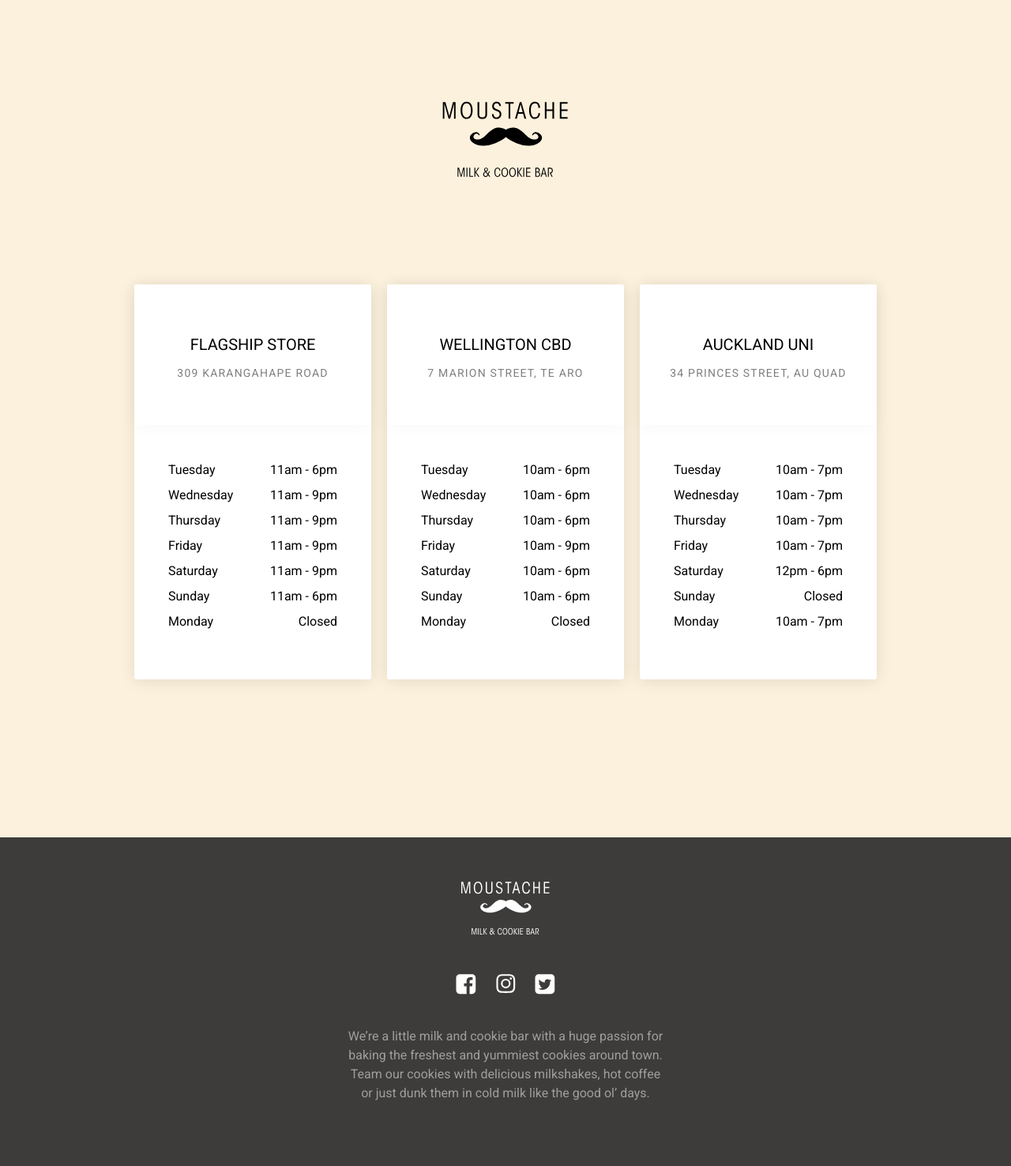
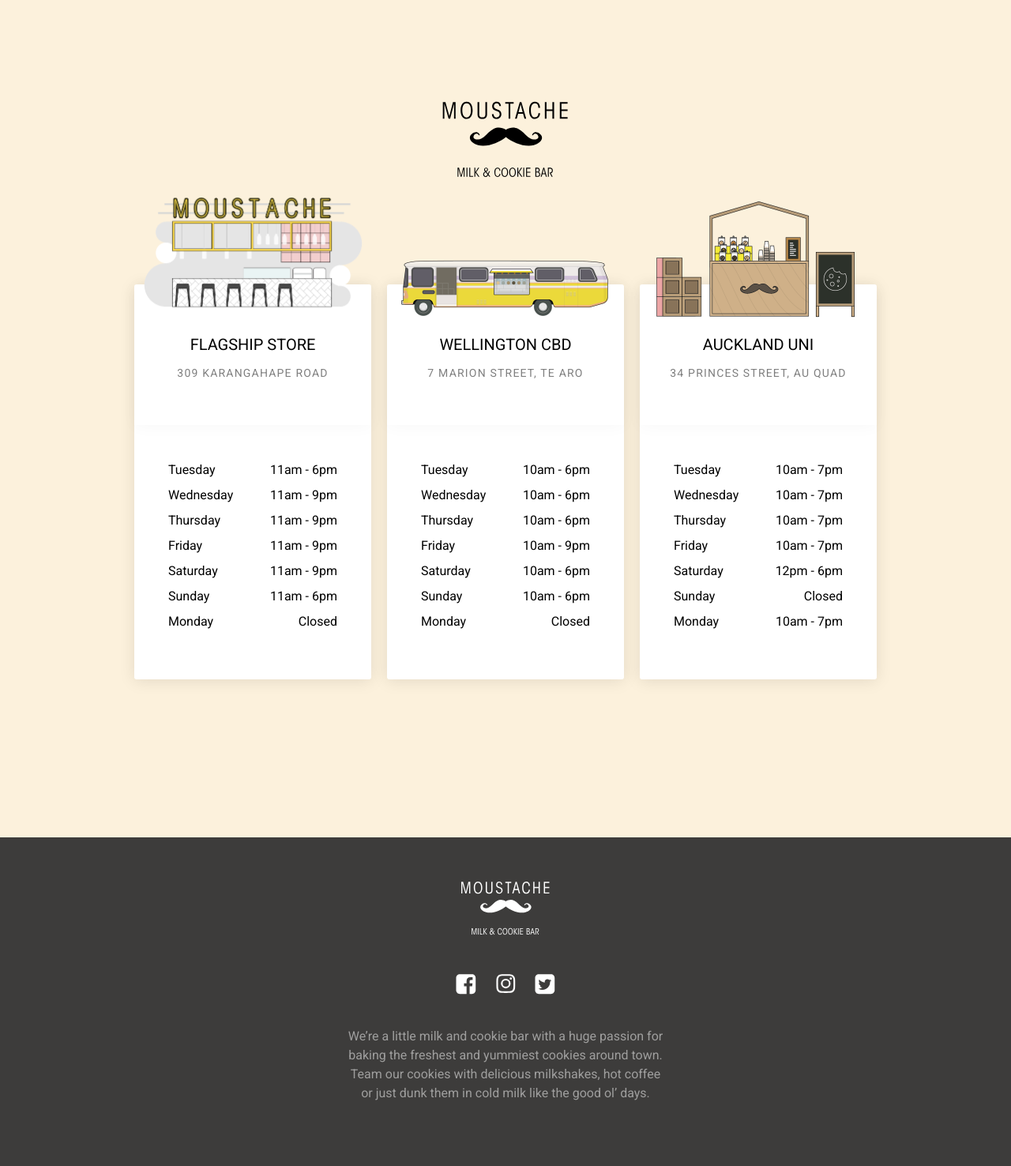
Before and after one commit to aboutjax/moustache-jekyll, a Jekyll site: the page built from index.html, in a window 1280 px wide. Shown: the whole page at 79% size. Built offline with Jekyll 4.4.1, drawn with Linux system fonts in a browser that asks for light colours.

Commit message:
update image

```diff
--- a/index.html
+++ b/index.html
@@ -5,7 +5,7 @@
 
   {% for store in site.data.stores %}
   <div class="c-outlet-card">
-    <!-- <img src="{{ store.illustration | prepend: site.url }}" class="c-outlet-card__illustration"> -->
+    <img src="{{ store.illustration | prepend: site.url }}" class="c-outlet-card__illustration">
     <div class="c-outlet-card__top">
       <h1 class="c-outlet-card__name">{{ store.name }}</h1>
       <h3 class="c-outlet-card__address">{{ store.address }}</h3>
```
Also changed, not shown: assets/images/illustration-flagship-draft.png (added), assets/images/illustration-flagship.png.
